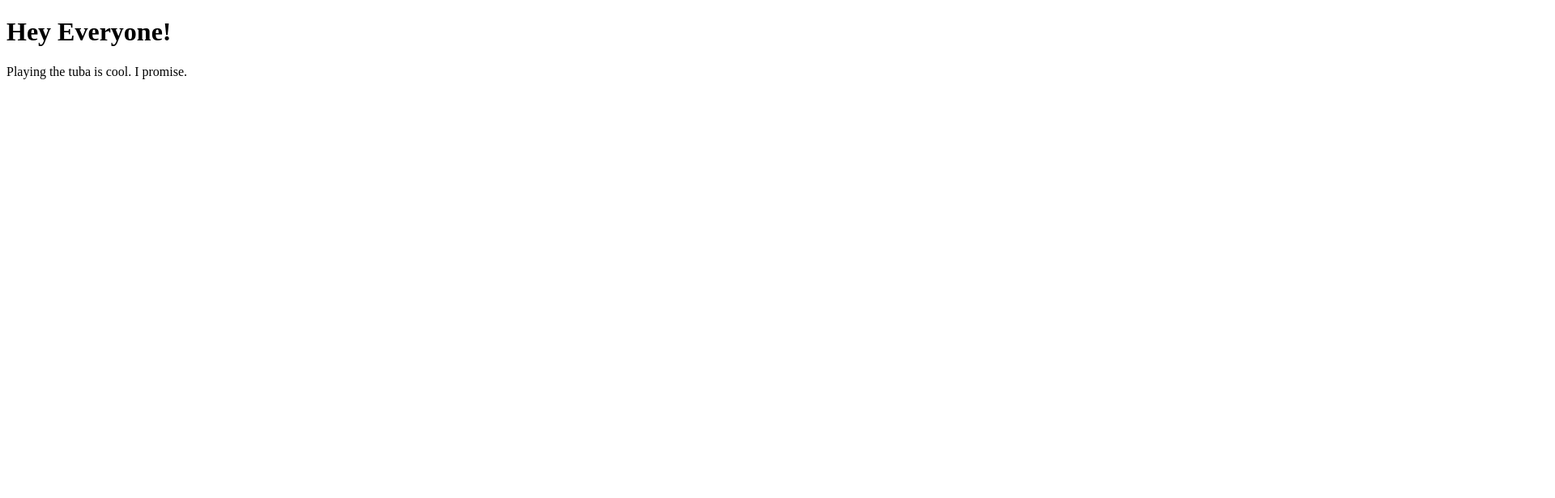
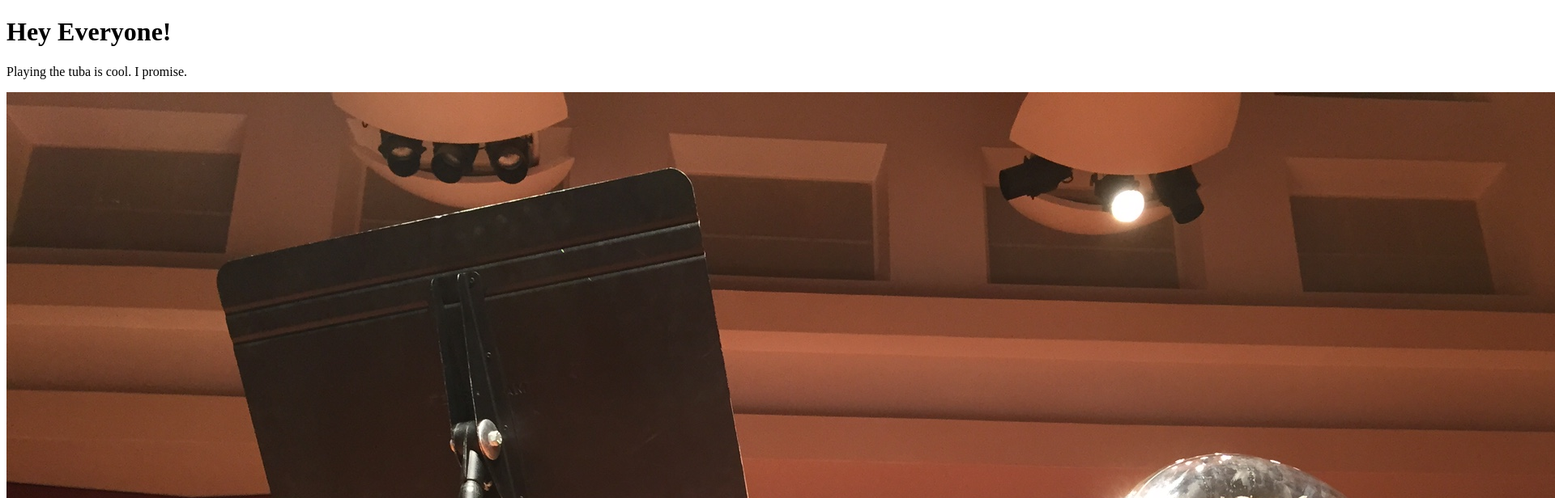
Before and after one commit to maximusunc/maximusunc.github.io, a plain HTML site: page index.html in a window 1280 px wide. Shown: the top 616 px of the page at 81% size, 1920 px wide, since content can reach past the window. Drawn offline with Linux system fonts and the light colour scheme.

Commit message:
Added assets folder and image

```diff
--- a/index.html
+++ b/index.html
@@ -7,5 +7,6 @@
 	<header><h1>Hey Everyone!</h1>
 	</header>
 	<p>Playing the tuba is cool. I promise.</p>
+	<img src='assets/images/tuba.jpg'>
 </body>
 </html>
```
Also changed, not shown: assets/images/tuba.jpg (added), 1 other file.
